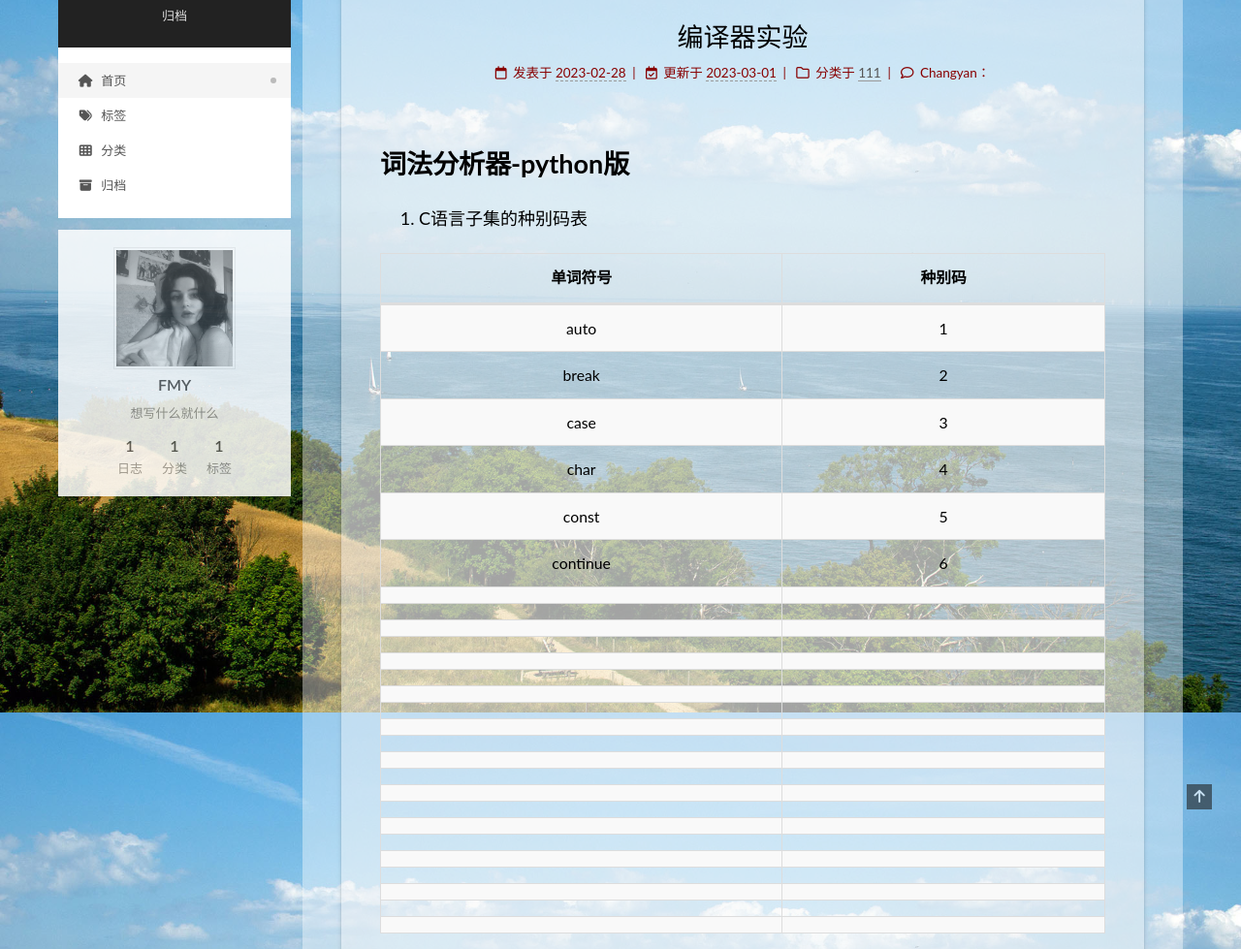
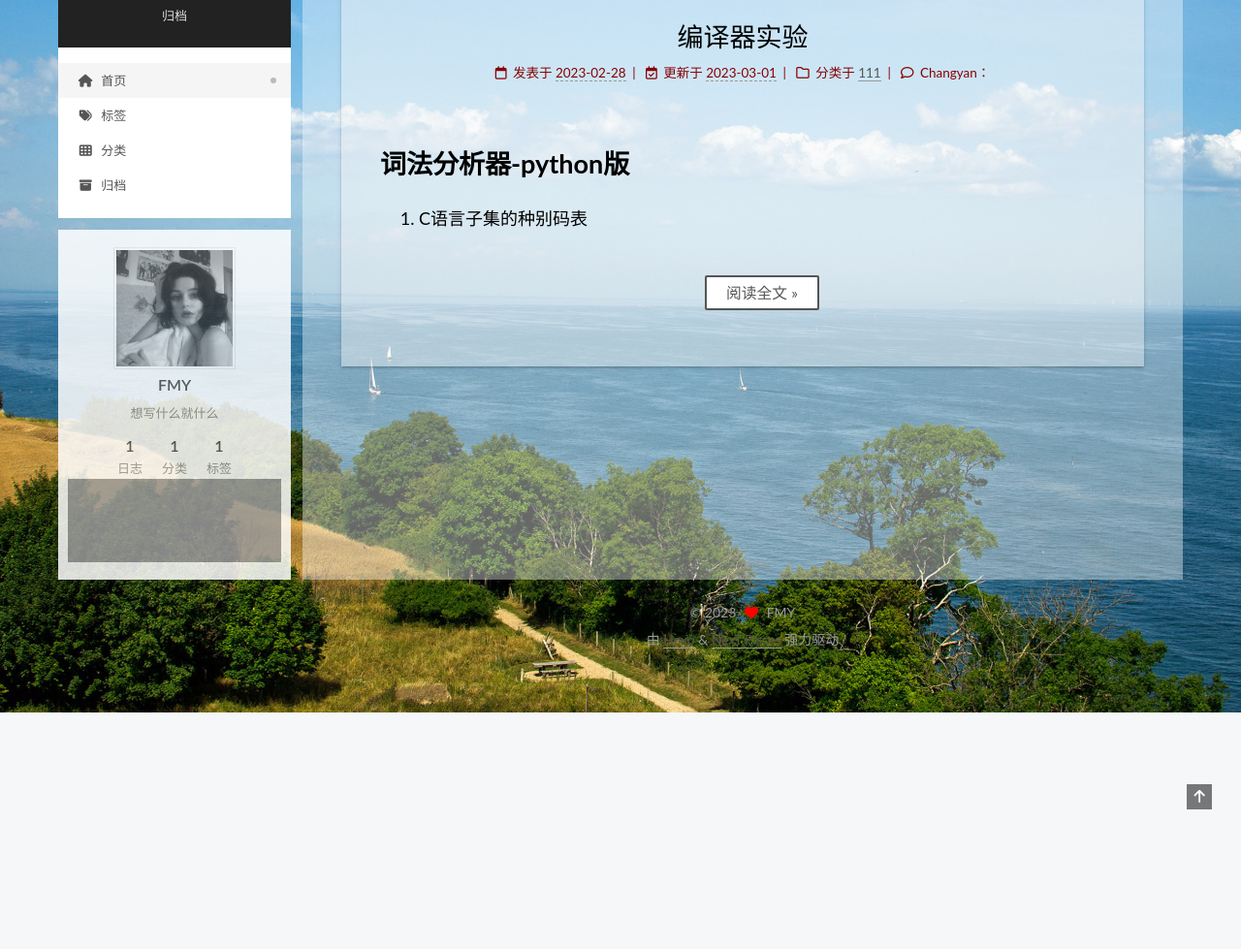
Before and after one commit to fanmeiya/fanmeiya.github.io, a plain HTML site: page index.html in a window 1280 px wide. Shown: the part 65-1044 px from the top of the page at 97% size. After the commit the page ends 800 px from the top, so only its background shows below. Drawn offline with nearby package versions, Linux system fonts and the light colour scheme; grey boxes are pictures that could not be loaded; a script that the page names is missing.

Commit message:
Site updated: 2023-03-01 14:46:26

```diff
--- a/index.html
+++ b/index.html
@@ -98,7 +98,7 @@
   <aside class="sidebar">
 
     <div class="sidebar-inner sidebar-overview-active">
-      <ul class="sidebar-nav">
+	  <ul class="sidebar-nav">
         <li class="sidebar-nav-toc">
           文章目录
         </li>
@@ -143,6 +143,7 @@
 
         </div>
       </div>
+	  <iframe frameborder="no" border="0" marginwidth="0" marginheight="0" width=330 height=86 src="//music.163.com/outchain/player?type=2&id=1405903472&auto=0&height=66"></iframe>
     </div>
 
 
@@ -197,7 +198,7 @@
         <i class="far fa-calendar-check"></i>
       </span>
       <span class="post-meta-item-text">更新于</span>
-      <time title="修改时间：2023-03-01 00:13:31" itemprop="dateModified" datetime="2023-03-01T00:13:31+08:00">2023-03-01</time>
+      <time title="修改时间：2023-03-01 14:25:48" itemprop="dateModified" datetime="2023-03-01T14:25:48+08:00">2023-03-01</time>
     </span>
     <span class="post-meta-item">
       <span class="post-meta-item-icon">
@@ -234,124 +235,14 @@
 
     <div class="post-body" itemprop="articleBody">
           <h1 id="词法分析器-python版"><a href="#词法分析器-python版" class="headerlink" title="词法分析器-python版"></a>词法分析器-python版</h1><ol>
-<li>C语言子集的种别码表</li>
-</ol>
-<table>
-<thead>
-<tr>
-<th align="center">单词符号</th>
-<th align="center">种别码</th>
-</tr>
-</thead>
-<tbody><tr>
-<td align="center">auto</td>
-<td align="center">1</td>
-</tr>
-<tr>
-<td align="center">break</td>
-<td align="center">2</td>
-</tr>
-<tr>
-<td align="center">case</td>
-<td align="center">3</td>
-</tr>
-<tr>
-<td align="center">char</td>
-<td align="center">4</td>
-</tr>
-<tr>
-<td align="center">const</td>
-<td align="center">5</td>
-</tr>
-<tr>
-<td align="center">continue</td>
-<td align="center">6</td>
-</tr>
-<tr>
-<td align="center"></td>
-<td align="center"></td>
-</tr>
-<tr>
-<td align="center"></td>
-<td align="center"></td>
-</tr>
-<tr>
-<td align="center"></td>
-<td align="center"></td>
-</tr>
-<tr>
-<td align="center"></td>
-<td align="center"></td>
-</tr>
-<tr>
-<td align="center"></td>
-<td align="center"></td>
-</tr>
-<tr>
-<td align="center"></td>
-<td align="center"></td>
-</tr>
-<tr>
-<td align="center"></td>
-<td align="center"></td>
-</tr>
-<tr>
-<td align="center"></td>
-<td align="center"></td>
-</tr>
-<tr>
-<td align="center"></td>
-<td align="center"></td>
-</tr>
-<tr>
-<td align="center"></td>
-<td align="center"></td>
-</tr>
-<tr>
-<td align="center"></td>
-<td align="center"></td>
-</tr>
-<tr>
-<td align="center"></td>
-<td align="center"></td>
-</tr>
-<tr>
-<td align="center"></td>
-<td align="center"></td>
-</tr>
-<tr>
-<td align="center"></td>
-<td align="center"></td>
-</tr>
-<tr>
-<td align="center"></td>
-<td align="center"></td>
-</tr>
-<tr>
-<td align="center"></td>
-<td align="center"></td>
-</tr>
-<tr>
-<td align="center"></td>
-<td align="center"></td>
-</tr>
-<tr>
-<td align="center"></td>
-<td align="center"></td>
-</tr>
-<tr>
-<td align="center"></td>
-<td align="center"></td>
-</tr>
-<tr>
-<td align="center"></td>
-<td align="center"></td>
-</tr>
-<tr>
-<td align="center"></td>
-<td align="center"></td>
-</tr>
-</tbody></table>
+<li><p>C语言子集的种别码表</p>
+          <!--noindex-->
+            <div class="post-button">
+              <a class="btn" href="/2023/02/28/%E8%AF%8D%E6%B3%95%E5%88%86%E6%9E%90%E5%99%A8/#more" rel="contents">
+                阅读全文 &raquo;
+              </a>
+            </div>
+          <!--/noindex-->
 
 
     </div>
```
Also changed, not shown: 2023/02/28/词法分析器/index.html (+8 -6 lines), archives/2023/02/index.html (+2 -1 lines), archives/2023/index.html (+2 -1 lines), archives/index.html (+2 -1 lines), categories/111/index.html (+2 -1 lines), categories/index.html (+2 -1 lines), tags/Tag1/index.html (+2 -1 lines), tags/index.html (+2 -1 lines).
